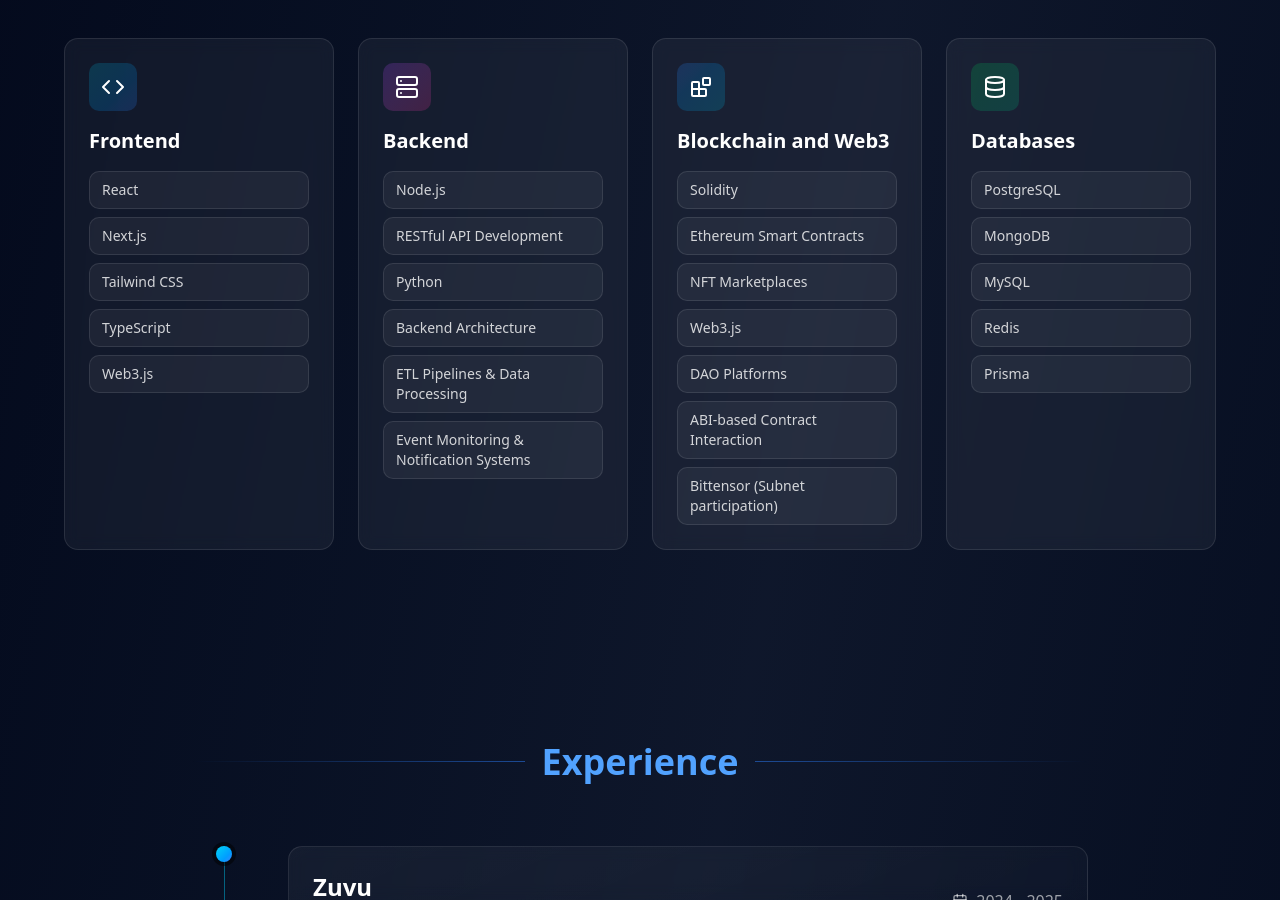
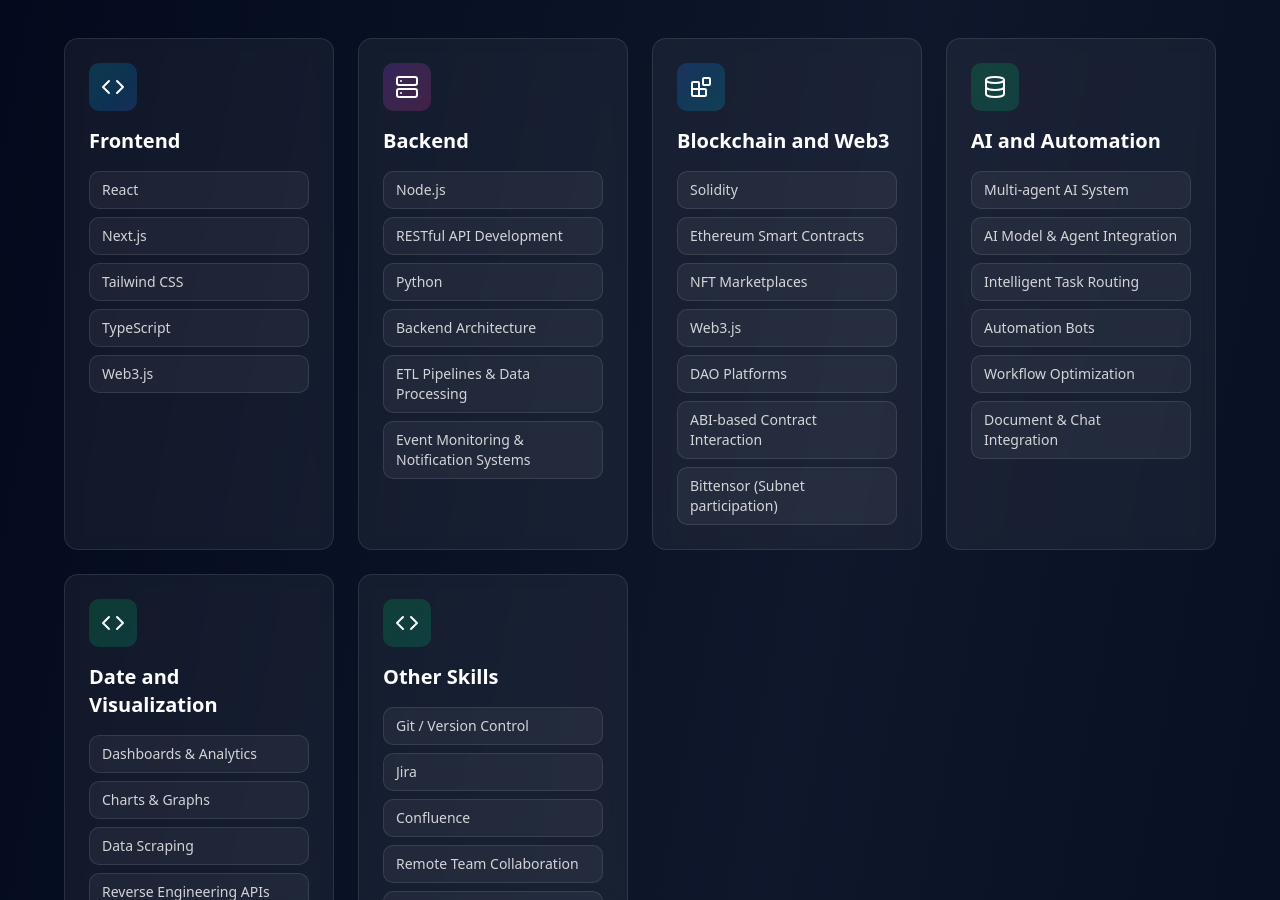
Before and after one commit to knutsenkristian7-spec/My-Portfolio-pro, a React (Vite) app: page / in a window 1280 px wide. Shown: the part 1900-2800 px from the top of the page. Built offline with nearby package versions, Linux system fonts and the light colour scheme.

Commit message:
chore: Change the Skill page

```diff
--- a/src/components/Skills.tsx
+++ b/src/components/Skills.tsx
@@ -29,9 +29,21 @@
       gradient: "from-blue-500/20 to-cyan-500/20",
     },
     {
-      title: "Databases",
+      title: "AI and Automation",
       icon: <Database className="w-6 h-6" />,
-      skills: ["PostgreSQL", "MongoDB", "MySQL", "Redis", "Prisma"],
+      skills: ["Multi-agent AI System", "AI Model & Agent Integration", "Intelligent Task Routing", "Automation Bots", " Workflow Optimization", "Document & Chat Integration"],
+      gradient: "from-green-500/20 to-emerald-500/20",
+    },
+    {
+      title: "Date and Visualization",
+      icon: <Code className="w-6 h-6" />,
+      skills: ["Dashboards & Analytics", "Charts & Graphs", "Data Scraping", "Reverse Engineering APIs"],
+      gradient: "from-green-500/20 to-emerald-500/20",
+    },
+    {
+      title: "Other Skills",
+      icon: <Code className="w-6 h-6" />,
+      skills: ["Git /​ Version Control", "Jira", "Confluence", "Remote Team Collaboration", "API Reverse Engineering", "Automation & Web Scraping", "System Design & Architecture", "Performance Optimization", "Security-aware Smart Contract Development"],
       gradient: "from-green-500/20 to-emerald-500/20",
     },
   ];
```
